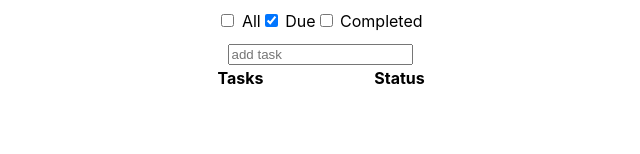
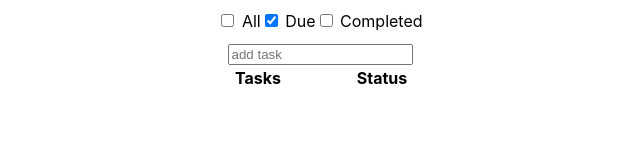
Before and after one commit to pzrsa/react-todo, a React (Create React App) app: page / in a window 1280 px wide. Shown: the part 146-300 px from the top of the page, without its empty margins (320-960 px from the left). Built offline with nearby package versions, Linux system fonts and the light colour scheme.

Commit message:
fix the width again

```diff
--- a/src/components/TodoList.jsx
+++ b/src/components/TodoList.jsx
@@ -4,10 +4,8 @@ const TodoList = ({ tasks, handleCompleted }) => {
   return (
     <table
       style={{
-        marginLeft: "auto",
-        marginRight: "auto",
         tableLayout: "fixed",
-        width: "25%",
+        width: "250px",
       }}
     >
       <thead>
```
